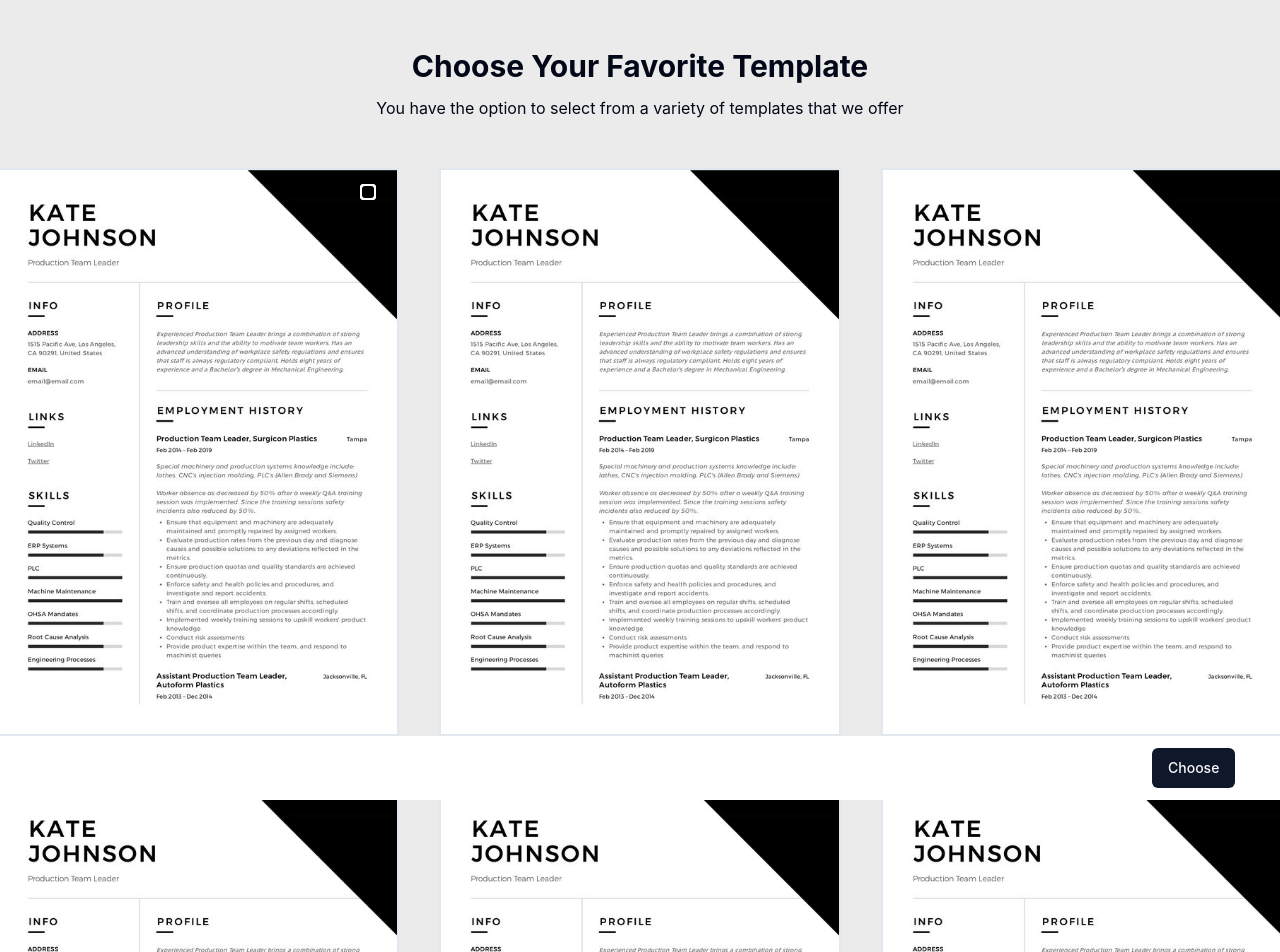
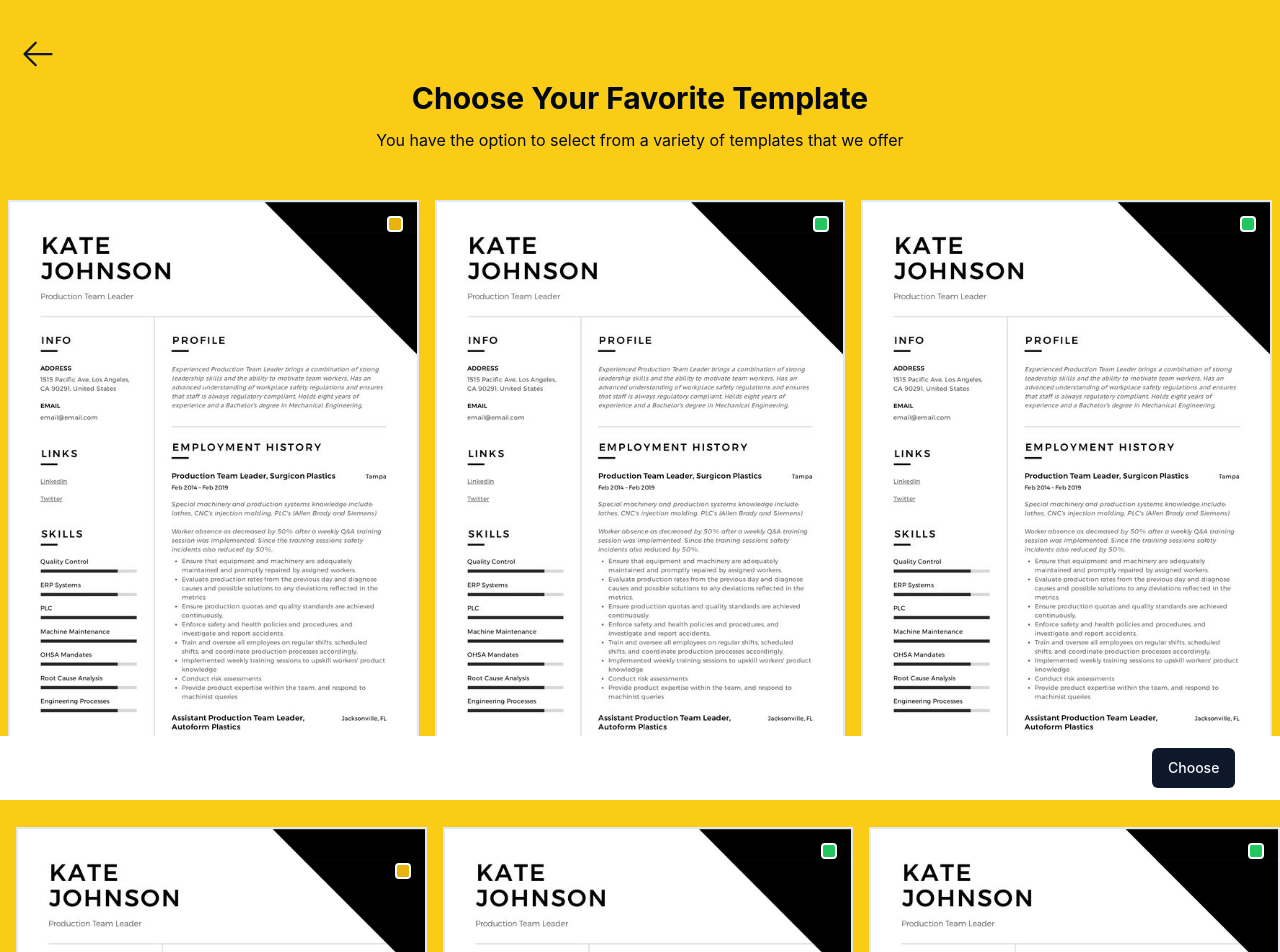
Before and after one commit to ManisaBachtiar/DNCraftCV, a React (Vite) app: page /form in a window 1280 px wide. Shown: the top 952 px of the page. Built offline with nearby package versions, Linux system fonts and the light colour scheme.

Commit message:
he should be mine

```diff
--- a/src/components/ui/checkbox.tsx
+++ b/src/components/ui/checkbox.tsx
@@ -11,7 +11,7 @@ const Checkbox = React.forwardRef<
   <CheckboxPrimitive.Root
     ref={ref}
     className={cn(
-      "peer h-4 w-4 absolute border-white mr-[34rem] mt-[1rem] shrink-0 rounded-sm border-2 ring-offset-background focus-visible:outline-none focus-visible:ring-2 focus-visible:ring-ring focus-visible:ring-offset-2 disabled:cursor-not-allowed disabled:opacity-50 data-[state=checked]:bg-primary data-[state=checked]:text-primary-foreground",
+      "peer h-4 w-4 absolute border-white bg-pink-600  mt-[1rem] shrink-0 rounded-sm border-2 ring-offset-background focus-visible:outline-none focus-visible:ring-2 focus-visible:ring-ring focus-visible:ring-offset-2 disabled:cursor-not-allowed disabled:opacity-50 data-[state=checked]:bg-primary data-[state=checked]:text-primary-foreground",
       className
     )}
     {...props}
--- a/src/form.tsx
+++ b/src/form.tsx
@@ -1,53 +1,75 @@
 import React from "react";
 import template from "./assets/templateImg.jpg";
 import { Button } from "./components/ui/button";
-import { Checkbox } from "@/components/ui/checkbox"
-
+import { Checkbox } from "@/components/ui/checkbox";
+import arrow from "./assets/arrow-left.svg";
 const Form: React.FC = () => {
-
-  const AddImage: React.FC<{ src: any; alt: string; }> = ({ src, alt }) => {
+  const AddImage: React.FC<{ src: any; alt: string }> = ({ src, alt }) => {
     return (
       <img
-            className="w-1/3 h-auto border-2 mx-5 hover:border-black  transition duration-300"
-            src={ src }
-            alt={ alt }
+        className=" relative h-auto border-2 my-3 sm:my-0 hover:border-black  transition duration-300 "
+        src={src}
+        alt={alt}
       />
-    )
-  }
+    );
+  };
 
   return (
     <>
-    <div className="bg-[#ECEBEB] ">
-
+      <div className="bg-[#ECEBEB] sm:bg-red-300 md:bg-green-400 lg:bg-purple-500 pb-40 xl:bg-yellow-400 ">
         <div className="max-w-7xl  mx-auto">
-
-        <h1 className="font-bold text-3xl pt-12 text-center">
+          <img src={arrow} className="w-9   pt-9 mx-5"/>
+          <h1 className="font-bold text-3xl mx-12 sm:mx-0 pt-5 sm:pt-2 text-center">
             Choose Your Favorite Template
           </h1>
 
-        <p className="text-center mt-3">
+          <p className="mx-12 sm:mx-0 text-center mt-3">
             You have the option to select from a variety of templates that we
             offer
           </p>
 
-        <div className="flex mt-12 mx-9 justify-center">
-          <AddImage src={ template } alt="Placeholder1 "/>
-          <Checkbox />
-          <AddImage src={ template } alt="Placeholder1 "/>
-          <Checkbox />
-          <AddImage src={ template } alt="Placeholder1 "/>
-          <Checkbox />
+          <div className="flex-col  w-4/5   mx-auto sm:w-full  sm:flex-row flex mt-5 sm:mt-12  justify-center">
+            <div className="mx-2   relative ">
+            <AddImage src={template} alt="Placeholder1"/>
+            <Checkbox
+              className="absolute top-5 sm:top-0 right-4  bg-yellow-500
+ z-20"
+            /></div>
+                <div className="mx-2 relative">
+            <AddImage src={template} alt="Placeholder1 " />
+            <Checkbox
+              className="absolute  bg-green-500 transform top-5 sm:top-0 right-4
+ z-20"
+            /></div>
+                <div className="mx-2 relative">
+            <AddImage src={template} alt="Placeholder1 " />
+            <Checkbox
+              className="absolute  bg-green-500 transform top-5 sm:top-0 right-4"
+            /></div>
+
           </div>
+          <div className="flex w-4/5   sm:w-full sm:flex-row flex-col  sm:mt-12 mx-auto sm:mx-2 justify-center">
+            <div className=" mx-2 relative">
+            <AddImage src={template} alt="Placeholder1 " />
+            <Checkbox
+              className="absolute top-5 right-4  bg-yellow-500 "
+            /></div>
+                <div className="mx-2 relative">
+            <AddImage src={template} alt="Placeholder1 " />
+            <Checkbox
+              className="absolute  bg-green-500 transform sm:top-0 top-5 right-4"
+            /></div>
+                <div className="mx-2 relative">
+            <AddImage src={template} alt="Placeholder1 " />
+            <Checkbox
+              className="absolute  bg-green-500 transform sm:top-0 top-5 right-4"
+            /></div>
 
-        <div className="flex mt-12 mx-9 justify-center">
-          <AddImage src={ template } alt="Placeholder1 "/>
-          <AddImage src={ template } alt="Placeholder1 "/>
-          <AddImage src={ template } alt="Placeholder1 "/>
           </div>
         </div>
       </div>
       <div className="bg-white h-16  w-[100%] fixed bottom-0">
-       <Button className="mx-9 ml-[90%] mt-3">Choose</Button>
+        <Button className="mx-9 ml-72 sm:ml-[90%] mt-3">Choose</Button>
       </div>
     </>
   );
```
Also changed, not shown: src/assets/arrow-left.svg (added). Lines whose indentation alone changed are shown as unchanged.
